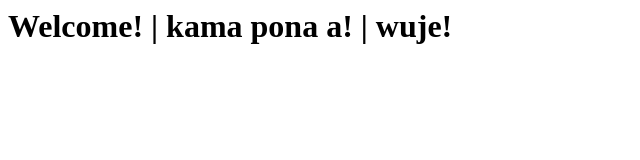
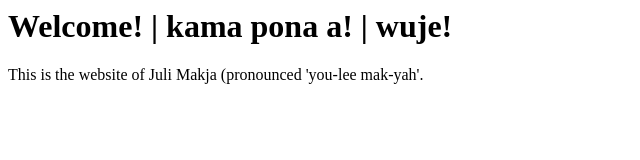
Before and after one commit to julimakja/julimakja, a plain HTML site: page index.html in a window 1280 px wide. Shown: the whole page, without its empty margins (0-640 px from the left). Drawn offline with Linux system fonts and the light colour scheme.

Commit message:
Update index.html

```diff
--- a/index.html
+++ b/index.html
@@ -1 +1,2 @@
 <h1>Welcome! | kama pona a! | wuje!</h1>
+<p>This is the website of Juli Makja (pronounced 'you-lee mak-yah'.</p>
```
